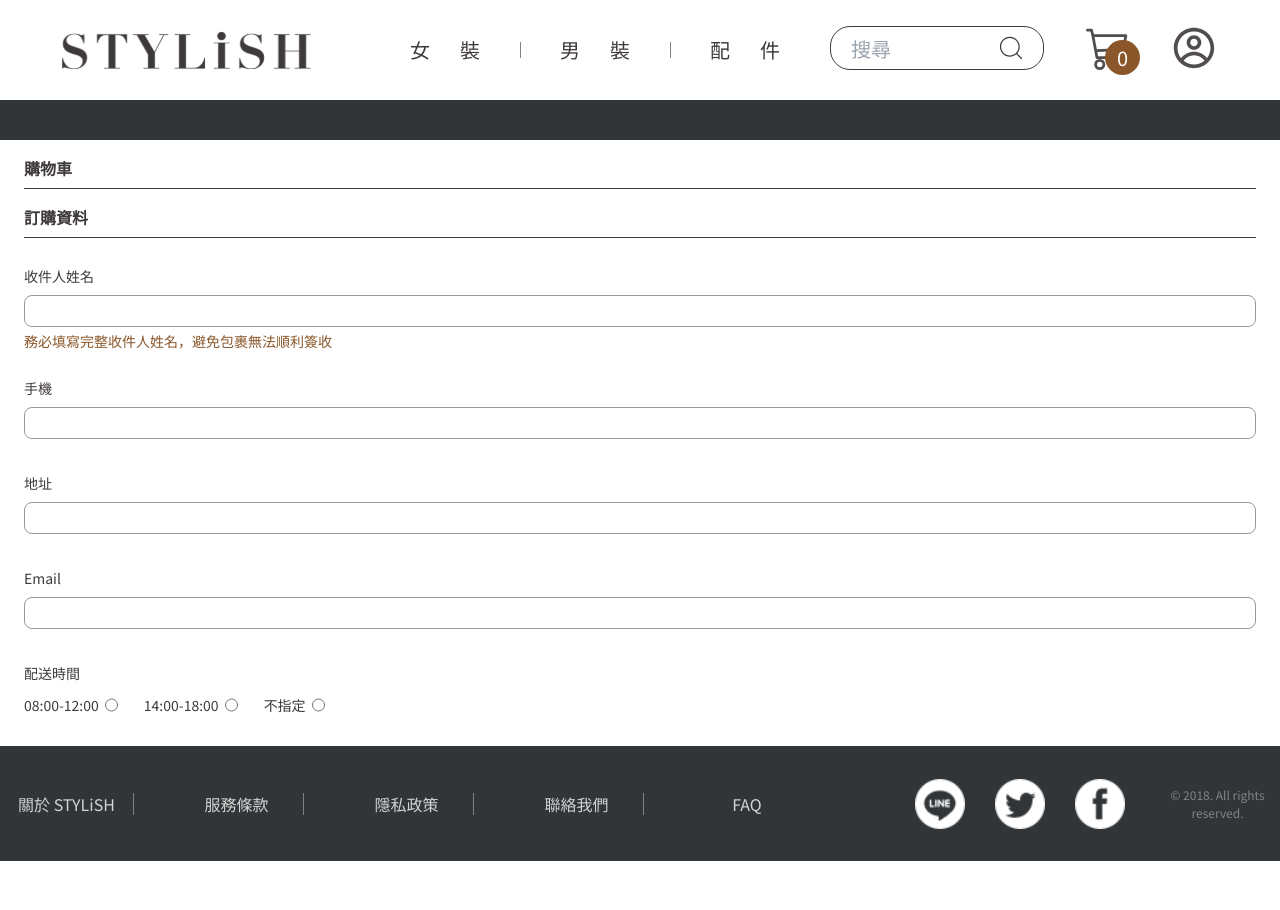
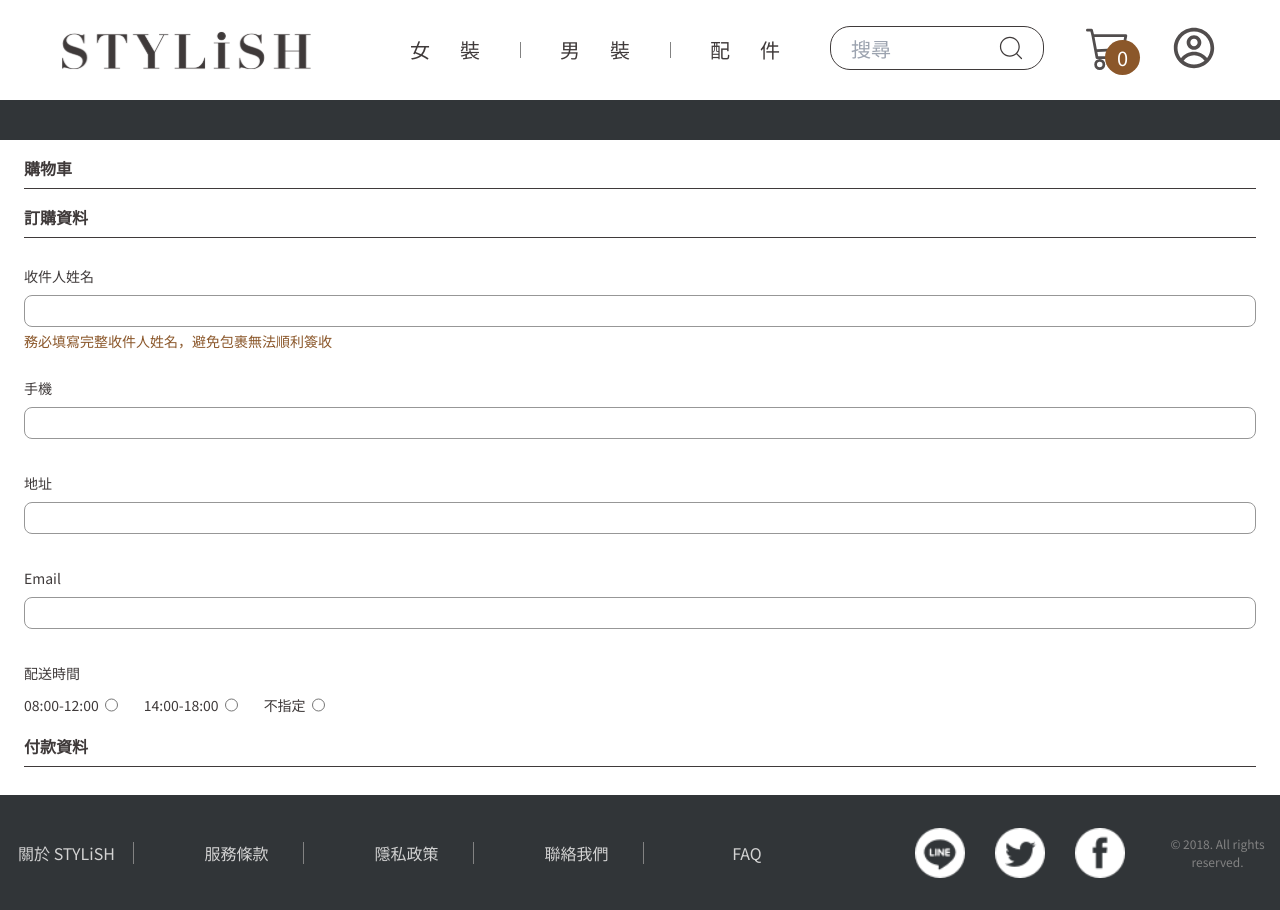
Before and after one commit to ShihYuChang/STYLiSH, a Next.js app: page /checkout in a window 1280 px wide. Before the commit the page ends 861 px from the top, so only its background shows below. Built offline with nearby package versions, Linux system fonts and the light colour scheme.

Commit message:
feat: Adding 付款資料

```diff
--- /dev/null
+++ b/src/app/checkout/components/Payment/index.tsx
@@ -0,0 +1,10 @@
+import React from 'react';
+import Title from '../Title';
+
+export default function Payment() {
+  return (
+    <div>
+      <Title>付款資料</Title>
+    </div>
+  );
+}
--- a/src/app/checkout/components/ShippingInfo/index.tsx
+++ b/src/app/checkout/components/ShippingInfo/index.tsx
@@ -38,7 +38,7 @@ export default function ShippingInfo() {
             value={question.value}
             desciprtion={question.desciprtion}
             options={question.options}
-          ></Question>
+          />
         </div>
       ))}
     </div>
--- a/src/app/checkout/page.tsx
+++ b/src/app/checkout/page.tsx
@@ -2,6 +2,7 @@
 import React from 'react';
 import Cart from './components/Cart';
 import ShippingInfo from './components/ShippingInfo';
+import Payment from './components/Payment';
 
 export default function Checkout() {
   const rawRartItems = localStorage.getItem('cartItems');
@@ -10,6 +11,7 @@ export default function Checkout() {
     <div className='w-full px-[24px] mt-[20px] mb-[28px] flex flex-col gap-[20px]'>
       <Cart cartItems={cartItems} />
       <ShippingInfo />
+      <Payment />
     </div>
   );
 }
```
